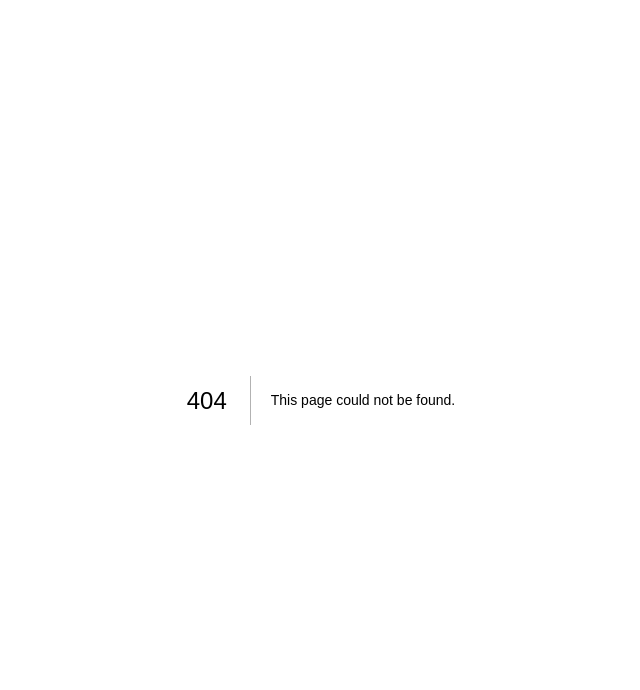
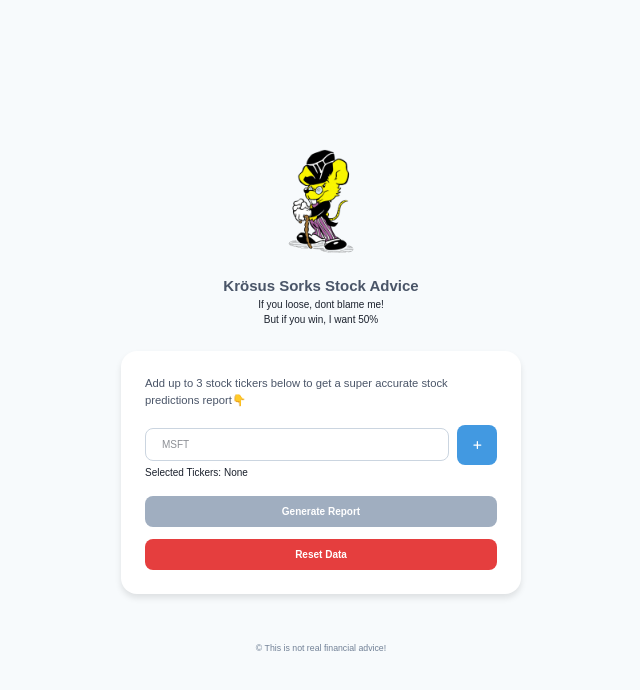
Before and after one commit to armenbakir/Krosus-Sorks-Stock-Advice, a Next.js app: page /villakrosus in a window 1280 px wide. Before the commit this address had no page. Shown: the top 690 px of the page, without its empty margins (79-719 px from the left). Built offline with nearby package versions, Linux system fonts and the light colour scheme.

Commit message:
Product ready

```diff
--- /dev/null
+++ b/src/app/StockApp.css
@@ -0,0 +1,164 @@
+html,
+body {
+  height: 100%;
+  overflow: hidden;
+}
+
+body {
+  background-color: #f7fafc;
+  color: #1a202c;
+  font-family: Arial, sans-serif;
+}
+
+.stock-app {
+  margin-top: 12;
+  display: flex;
+  flex-direction: column;
+  align-items: center;
+  padding: 24px;
+  min-height: 100vh;
+  justify-content: center;
+  overflow: hidden;
+}
+
+header {
+  margin-bottom: 24px;
+  display: flex;
+  flex-direction: column;
+  align-items: center;
+}
+
+header img {
+  width: 16rem;
+}
+
+header span {
+  margin-top: 16px;
+  font-size: 1.5rem;
+  font-weight: bold;
+  color: #4a5568;
+}
+
+main {
+  width: 100%;
+  max-width: 400px;
+}
+
+section {
+  background-color: white;
+  box-shadow: 0px 4px 6px rgba(0, 0, 0, 0.1);
+  border-radius: 16px;
+  padding: 24px;
+  margin-bottom: 24px;
+}
+
+#ticker-input-form {
+  display: flex;
+  flex-direction: column;
+  gap: 16px;
+}
+
+label {
+  font-size: 1.125rem;
+  font-weight: 500;
+  color: #4a5568;
+  display: block;
+}
+
+.input-container {
+  display: flex;
+  align-items: center;
+  gap: 8px;
+}
+
+#ticker-input {
+  flex-grow: 1;
+  padding: 8px 16px;
+  border: 1px solid #cbd5e0;
+  border-radius: 8px;
+  outline: none;
+  transition: all 0.2s;
+}
+
+#ticker-input:focus {
+  border-color: #4299e1;
+  box-shadow: 0 0 0 2px rgba(66, 153, 225, 0.5);
+}
+
+.add-button {
+  width: 40px;
+  height: 40px;
+  background-color: #4299e1;
+  color: white;
+  border: none;
+  border-radius: 8px;
+  display: flex;
+  align-items: center;
+  justify-content: center;
+  cursor: pointer;
+  transition: background-color 0.2s;
+}
+
+.add-button:hover {
+  background-color: #3182ce;
+}
+
+.generate-button {
+  width: 100%;
+  margin-top: 16px;
+  padding: 8px 0;
+  background-color: #a0aec0;
+  color: white;
+  font-weight: 600;
+  border-radius: 8px;
+  cursor: not-allowed;
+}
+
+.generate-button.active {
+  background-color: #38a169;
+  cursor: pointer;
+}
+
+.generate-button.active:hover {
+  background-color: #2c7b50;
+}
+
+.loading-section {
+  display: flex;
+  flex-direction: column;
+  align-items: center;
+  gap: 8px;
+}
+
+.loading-section img {
+  width: 48px;
+  height: 48px;
+}
+
+footer {
+  margin-top: 24px;
+  color: #718096;
+  font-size: 0.875rem;
+}
+
+.reset-button {
+  width: 100%;
+  margin-top: 12px;
+  padding: 8px 0;
+  background-color: #e53e3e;
+  color: white;
+  font-weight: 600;
+  border-radius: 8px;
+  cursor: pointer;
+  transition: background-color 0.2s;
+}
+
+.reset-button:hover {
+  background-color: #c53030;
+}
+
+.report-section {
+  padding-top: 6;
+  padding-bottom: 6;
+  font-size: 12px;
+}
--- /dev/null
+++ b/src/app/villakrosus/page.tsx
@@ -0,0 +1,40 @@
+"use client";
+
+import { useState } from "react";
+import TickerForm from "../../components/TickerForm";
+import TickerList from "../../components/TickerList";
+import ReportGenerator from "../../components/ReportGenerator";
+import "../StockApp.css";
+import Image from "next/image";
+
+export default function Ticker() {
+  const [tickers, setTickers] = useState<string[]>([]);
+
+  const addTicker = (ticker: string) => {
+    setTickers((prev) => [...prev, ticker]);
+  };
+
+  return (
+    <div className="stock-app">
+      <header>
+        <Image
+          src="/Krosus_Sork.png"
+          alt="Krösus Sork"
+          width={500}
+          height={500}
+        />
+        <span>Krösus Sorks Stock Advice</span>
+        <p>If you loose, dont blame me!</p>
+        <p>But if you win, I want 50%</p>
+      </header>
+      <main>
+        <section>
+          <TickerForm onAddTicker={addTicker} />
+          <TickerList tickers={tickers} />
+          <ReportGenerator setTickers={setTickers} tickers={tickers} />
+        </section>
+      </main>
+      <footer>&copy; This is not real financial advice!</footer>
+    </div>
+  );
+}
--- /dev/null
+++ b/src/components/ReportGenerator.tsx
@@ -0,0 +1,52 @@
+import { useState } from "react";
+
+type ReportProps = {
+  tickers: string[];
+  setTickers: (tickers: string[]) => void;
+};
+
+export default function ReportGenerator({ tickers, setTickers }: ReportProps) {
+  const [loading, setLoading] = useState(false);
+  const [report, setReport] = useState<string | null>(null);
+
+  const generateReport = async () => {
+    if (tickers.length === 0) return;
+    setLoading(true);
+    setReport(null);
+    try {
+      const response = await fetch("/api/report", {
+        method: "POST",
+        headers: { "Content-Type": "application/json" },
+        body: JSON.stringify({ tickers }),
+      });
+      const data = await response.json();
+      setReport(data.report);
+    } catch (error) {
+      console.error("Error fetching report:", error);
+      setReport("Error generating report.");
+    } finally {
+      setLoading(false);
+    }
+  };
+
+  const resetData = () => {
+    setTickers([]);
+    setReport(null);
+  };
+
+  return (
+    <div>
+      <button
+        onClick={generateReport}
+        disabled={tickers.length === 0 || loading}
+        className={`generate-button ${tickers.length > 0 ? "active" : ""}`}
+      >
+        {loading ? "Generating..." : "Generate Report"}
+      </button>
+      {report && <p className="report-section">{report}</p>}
+      <button onClick={resetData} className="reset-button">
+        Reset Data
+      </button>
+    </div>
+  );
+}
--- /dev/null
+++ b/src/components/TickerForm.tsx
@@ -0,0 +1,44 @@
+"use client";
+
+import { faPlus } from "@fortawesome/free-solid-svg-icons";
+import { FontAwesomeIcon } from "@fortawesome/react-fontawesome";
+import { useState } from "react";
+
+type Props = {
+  onAddTicker: (ticker: string) => void;
+};
+
+export default function TickerForm({ onAddTicker }: Props) {
+  const [input, setInput] = useState("");
+
+  const handleSubmit = (e: React.FormEvent) => {
+    e.preventDefault();
+    if (input.length >= 3) {
+      onAddTicker(input.toUpperCase());
+      setInput("");
+    } else {
+      alert("A ticker must be at least 3 characters long.");
+    }
+  };
+
+  return (
+    <form onSubmit={handleSubmit} id="ticker-input-form">
+      <label htmlFor="ticker-input">
+        Add up to 3 stock tickers below to get a super accurate stock
+        predictions report👇
+      </label>
+      <div className="input-container">
+        <input
+          type="text"
+          id="ticker-input"
+          value={input}
+          onChange={(e) => setInput(e.target.value)}
+          placeholder="MSFT"
+        />
+        <button className="add-button" type="submit">
+          <FontAwesomeIcon icon={faPlus} />
+        </button>
+      </div>
+    </form>
+  );
+}
--- /dev/null
+++ b/src/components/TickerList.tsx
@@ -0,0 +1,11 @@
+type ListProps = {
+  tickers: string[];
+};
+
+export default function TickerList({ tickers }: ListProps) {
+  return (
+    <p className="ticker-info">
+      Selected Tickers: {tickers.length > 0 ? tickers.join(", ") : "None"}
+    </p>
+  );
+}
```
